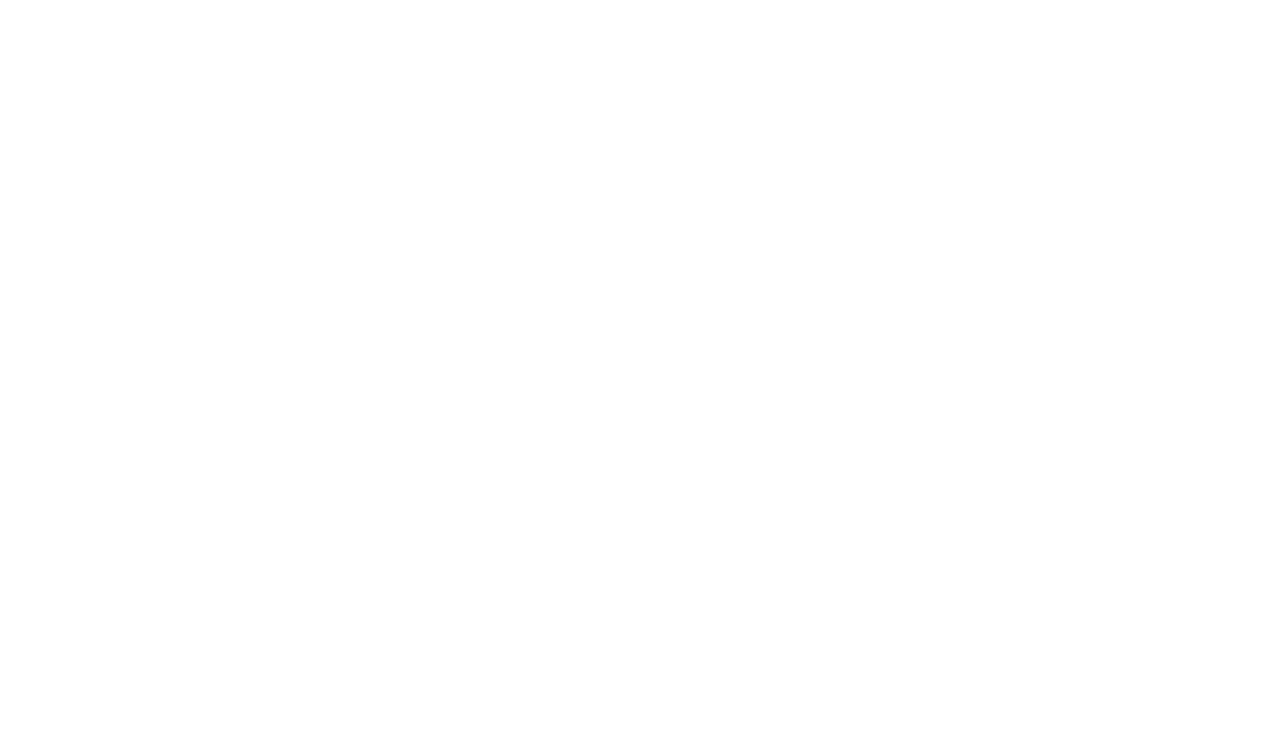
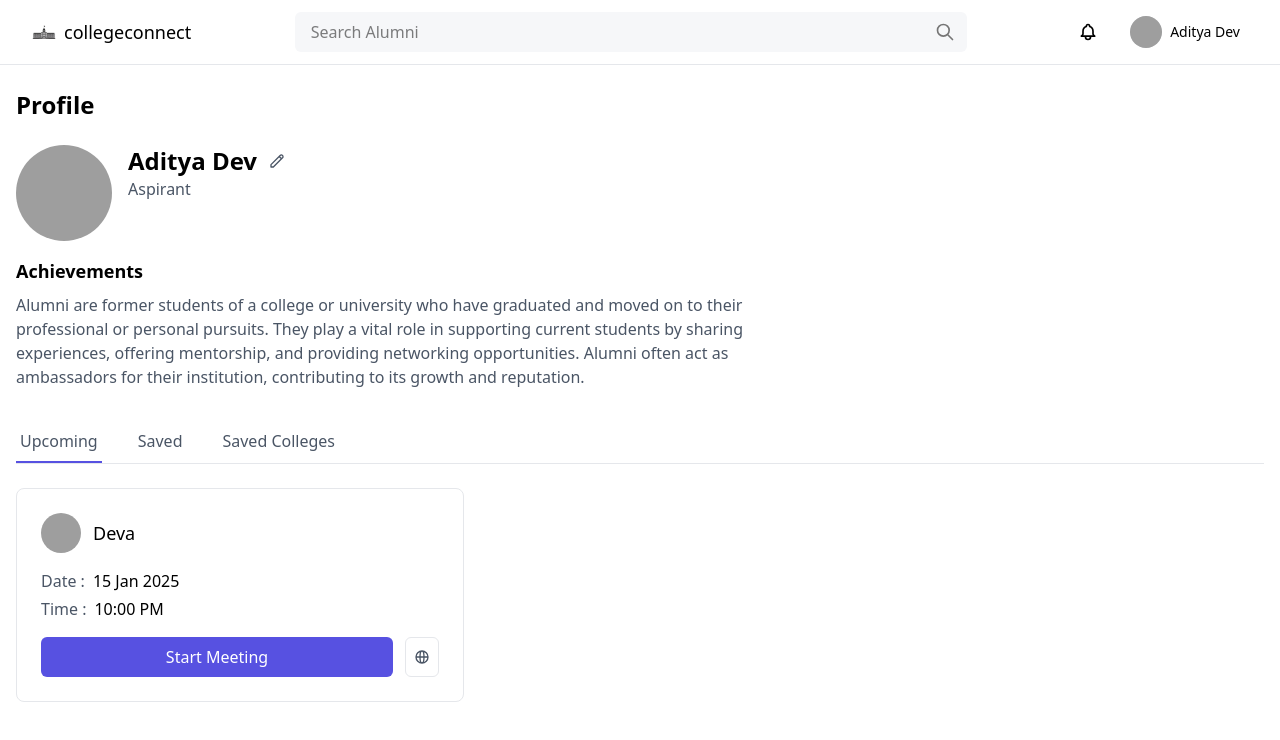
Before and after one commit to Param2004/Provider, a React (Vite) app: page /staff in a window 1280 px wide. Before the commit this address had no page. Shown: the top 740 px of the page. Built offline with nearby package versions, Linux system fonts and the light colour scheme; grey boxes are pictures that could not be loaded.

Commit message:
added new files

```diff
--- /dev/null
+++ b/src/components/ScrollToTop.jsx
@@ -0,0 +1,14 @@
+import { useEffect } from 'react';
+import { useLocation } from 'react-router-dom';
+
+const ScrollToTop = () => {
+  const { pathname } = useLocation();
+
+  useEffect(() => {
+    window.scrollTo(0, 0);
+  }, [pathname]);
+
+  return null;
+};
+
+export default ScrollToTop;
--- a/src/components/college/CollegeSlider.jsx
+++ b/src/components/college/CollegeSlider.jsx
@@ -1,5 +1,6 @@
 import { useState, useEffect } from "react";
 import Data from "../../data/faqData";
+import { Link } from "react-router-dom";
 
 function CollegeSlider() {
 
@@ -98,12 +99,12 @@
       </div>
 
       <div className="flex justify-center mt-8">
-        <a
-          href="/colleges"
+        <Link
+          to="/colleges"
           className="bg-[#6366f1] text-white px-8 py-3 rounded-md hover:bg-[#4f46e5] transition-colors"
         >
           Browse All
-        </a>
+        </Link>
       </div>
     </section>
   )
--- a/src/components/layout/Navbar.jsx
+++ b/src/components/layout/Navbar.jsx
@@ -22,6 +22,7 @@
   XIcon,
 } from '@heroicons/react/outline'
 import { ChevronDownIcon } from '@heroicons/react/solid'
+import { Phone, MessageCircle, ArrowUp } from "lucide-react"
 
 const solutions = [
   {
@@ -86,7 +87,42 @@
 }
 
 export default function Example() {
+
+
+  const FloatingActions = () => {
+    const scrollToTop = () => {
+      window.scrollTo({ top: 0, behavior: "smooth" })
+    }
+
+    return (
+      <div className="fixed bottom-4 right-4 flex flex-col gap-2">
+        <button
+          onClick={() => window.open("https://wa.me/+917303831326", "_blank")}
+          className="p-3 rounded-full bg-green-500 hover:bg-green-600 text-white transition-colors"
+        >
+          <MessageCircle className="h-5 w-5" />
+        </button>
+        <button
+          onClick={() => window.open("tel:+917303831326")}
+          className="p-3 rounded-full bg-green-500 hover:bg-green-600 text-white transition-colors"
+        >
+          <Phone className="h-5 w-5" />
+        </button>
+        <button
+          onClick={scrollToTop}
+          className="p-3 rounded-full bg-indigo-600 hover:bg-indigo-700 text-white transition-colors"
+        >
+          <ArrowUp className="h-5 w-5" />
+        </button>
+      </div>
+    )
+  }
+
+
+
+
   return (
+    <>
     <Popover className="relative bg-white">
       <div className="absolute inset-0 shadow z-30 pointer-events-none" aria-hidden="true" />
       <div className="relative z-20">
@@ -277,5 +313,7 @@
         </Popover.Panel>
       </Transition>
     </Popover>
+    <FloatingActions />
+    </>
   )
 }
--- a/src/pages/CollegeLP.jsx
+++ b/src/pages/CollegeLP.jsx
@@ -56,32 +56,7 @@
             </div>
           </div>
         </div>
-
         <CollegeSlider />
-
-        {/* Floating Action Buttons */}
-        <div className="fixed right-4 bottom-4 flex flex-col gap-2">
-          <button className="w-12 h-12 bg-green-500 text-white rounded-full flex items-center justify-center hover:bg-green-600 transition-colors">
-            <svg className="w-6 h-6" fill="none" stroke="currentColor" viewBox="0 0 24 24">
-              <path
-                strokeLinecap="round"
-                strokeLinejoin="round"
-                strokeWidth={2}
-                d="M3 5a2 2 0 012-2h3.28a1 1 0 01.948.684l1.498 4.493a1 1 0 01-.502 1.21l-2.257 1.13a11.042 11.042 0 005.516 5.516l1.13-2.257a1 1 0 011.21-.502l4.493 1.498a1 1 0 01.684.949V19a2 2 0 01-2 2h-1C9.716 21 3 14.284 3 6V5z"
-              />
-            </svg>
-          </button>
-          <button className="w-12 h-12 bg-violet-600 text-white rounded-full flex items-center justify-center hover:bg-violet-700 transition-colors">
-            <svg className="w-6 h-6" fill="none" stroke="currentColor" viewBox="0 0 24 24">
-              <path
-                strokeLinecap="round"
-                strokeLinejoin="round"
-                strokeWidth={2}
-                d="M3 5a2 2 0 012-2h3.28a1 1 0 01.948.684l1.498 4.493a1 1 0 01-.502 1.21l-2.257 1.13a11.042 11.042 0 005.516 5.516l1.13-2.257a1 1 0 011.21-.502l4.493 1.498a1 1 0 01.684.949V19a2 2 0 01-2 2h-1C9.716 21 3 14.284 3 6V5z"
-              />
-            </svg>
-          </button>
-        </div>
         <Footer />
       </div>
     )
--- a/src/pages/LandingPage.jsx
+++ b/src/pages/LandingPage.jsx
@@ -7,9 +7,9 @@
 export default function LandingPage() {
 
   const navItems = [
-    { name: "Alumni", path: "/alumni" },
-    { name: "Faculty", path: "/faculty" },
-    { name: "Student", path: "/student" },
+    { name: "Alumni", path: "/staff" },
+    { name: "Faculty", path: "/staff" },
+    { name: "Student", path: "/staff" },
     { name: "Counsellor", path: "/counsellor" },
   ];
   //            <NavLink
--- /dev/null
+++ b/src/pages/college/CollegeStaff.jsx
@@ -0,0 +1,127 @@
+import { useState } from "react"
+import Navbar from "../../components/layout/AuthNav"
+
+const Staff = () => {
+  const [activeTab, setActiveTab] = useState("Upcoming")
+
+  return (
+    <div className="min-h-screen bg-white">
+      {/* Navigation Bar */}
+      <Navbar />
+
+      {/* Main Content */}
+      <main className="max-w-7xl mx-auto px-4 py-6">
+        {/* Profile Section */}
+        <section className="space-y-6">
+          <h1 className="text-2xl font-semibold">Profile</h1>
+
+          <div className="space-y-4">
+            {/* Profile Header */}
+            <div className="flex items-start gap-4">
+              <img src="/placeholder.svg?height=96&width=96" alt="Large Profile" className="w-24 h-24 rounded-full" />
+              <div>
+                <div className="flex items-center gap-2">
+                  <h2 className="text-2xl font-semibold">Aditya Dev</h2>
+                  <button className="p-1 hover:bg-gray-100 rounded-full">
+                    <svg
+                      className="h-4 w-4 text-gray-600"
+                      xmlns="http://www.w3.org/2000/svg"
+                      fill="none"
+                      viewBox="0 0 24 24"
+                      stroke="currentColor"
+                    >
+                      <path
+                        strokeLinecap="round"
+                        strokeLinejoin="round"
+                        strokeWidth={2}
+                        d="M15.232 5.232l3.536 3.536m-2.036-5.036a2.5 2.5 0 113.536 3.536L6.5 21.036H3v-3.572L16.732 3.732z"
+                      />
+                    </svg>
+                  </button>
+                </div>
+                <p className="text-gray-600">Aspirant</p>
+              </div>
+            </div>
+
+            {/* Achievements Section */}
+            <div className="space-y-2">
+              <h3 className="text-lg font-semibold">Achievements</h3>
+              <p className="text-gray-600 max-w-3xl">
+                Alumni are former students of a college or university who have graduated and moved on to their
+                professional or personal pursuits. They play a vital role in supporting current students by sharing
+                experiences, offering mentorship, and providing networking opportunities. Alumni often act as
+                ambassadors for their institution, contributing to its growth and reputation.
+              </p>
+            </div>
+          </div>
+        </section>
+
+        {/* Tabs Section */}
+        <section className="mt-8">
+          <div className="border-b border-gray-200">
+            <div className="flex gap-8">
+              {["Upcoming", "Saved", "Saved Colleges"].map((tab) => (
+                <button
+                  key={tab}
+                  onClick={() => setActiveTab(tab)}
+                  className={`py-2 px-1 text-gray-600 border-b-2 transition-colors ${
+                    activeTab === tab
+                      ? "border-[#5751e1] text-[#5751e1] font-medium"
+                      : "border-transparent hover:border-gray-300"
+                  }`}
+                >
+                  {tab}
+                </button>
+              ))}
+            </div>
+          </div>
+
+          {/* Meeting Card */}
+          <div className="mt-6">
+            <div className="max-w-md border border-gray-200 rounded-lg p-6 space-y-4">
+              <div className="flex items-center gap-3">
+                <img src="/placeholder.svg?height=40&width=40" alt="Deva" className="w-10 h-10 rounded-full" />
+                <span className="text-lg font-medium">Deva</span>
+              </div>
+
+              <div className="space-y-1">
+                <div className="flex gap-2">
+                  <span className="text-gray-600">Date :</span>
+                  <span>15 Jan 2025</span>
+                </div>
+                <div className="flex gap-2">
+                  <span className="text-gray-600">Time :</span>
+                  <span>10:00 PM</span>
+                </div>
+              </div>
+
+              <div className="flex gap-3">
+                <button className="flex-1 bg-[#5751e1] hover:bg-[#2c26b0] text-white py-2 px-4 rounded-md transition-colors">
+                  Start Meeting
+                </button>
+                <button className="p-2 border border-gray-200 rounded-md hover:bg-gray-50 transition-colors">
+                  <svg
+                    className="h-4 w-4 text-gray-600"
+                    xmlns="http://www.w3.org/2000/svg"
+                    fill="none"
+                    viewBox="0 0 24 24"
+                    stroke="currentColor"
+                  >
+                    <path
+                      strokeLinecap="round"
+                      strokeLinejoin="round"
+                      strokeWidth={2}
+                      d="M21 12a9 9 0 01-9 9m9-9a9 9 0 00-9-9m9 9H3m9 9a9 9 0 01-9-9m9 9c1.657 0 3-4.03 3-9s-1.343-9-3-9m0 18c-1.657 0-3-4.03-3-9s1.343-9 3-9m-9 9a9 9 0 019-9"
+                    />
+                  </svg>
+                </button>
+              </div>
+            </div>
+          </div>
+        </section>
+      </main>
+    </div>
+  )
+}
+
+export default Staff;
--- a/src/pages/counsellor/Counsellor.jsx
+++ b/src/pages/counsellor/Counsellor.jsx
@@ -1,4 +1,4 @@
-import Navbar from "../../components/layout/Navbar"
+import Navbar from "../../components/layout/AuthNav"
 import Footer from "../../components/layout/Footer"
 
 
--- a/src/routes/Routes.jsx
+++ b/src/routes/Routes.jsx
@@ -11,12 +11,16 @@
 import CollegeLP from '../pages/CollegeLP';
 import Counsellor from '../pages/counsellor/Counsellor';
 import ForgotPassword from '../pages/auth/ForgotPassword';
-import CollegeDetails from '../pages/college/collegeDetail';
+import CollegeDetails from '../pages/college/CollegeDetail';
 import CollegePredictor from '../pages/college/CollegePredictor';
+import Staff from '../pages/college/CollegeStaff';
+import ScrollToTop from '../components/ScrollToTop'
+
 // import ResetEmail from '../pages/ResetEmail';
 export default function Endpoints() {
   return (
     <Router>
+      <ScrollToTop />
       <Routes>
         <Route path="/register" element={<CreateAccount />} />
         {/* <Route path="/preferences" element={<Preferences />} /> */}
@@ -29,6 +33,7 @@
         <Route path="/colleges" element={<College />} />
         <Route path="/college-home" element={<CollegeLP />} />
         <Route path="/counsellor" element={<Counsellor />} />
+        <Route path="/staff" element={<Staff />} />
         <Route path="/forgot-password" element={<ForgotPassword />} />
         <Route path="/college/:id" element={<CollegeDetails />} />
         <Route path="/college-predictor" element={<CollegePredictor />} />
```
Also changed, not shown: src/pages/college/College.jsx (+0 -31 lines).
